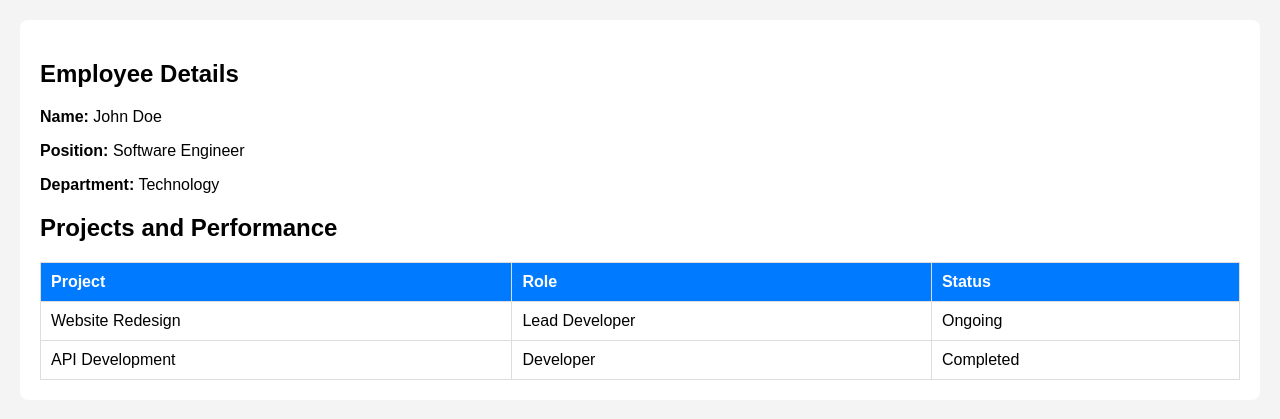
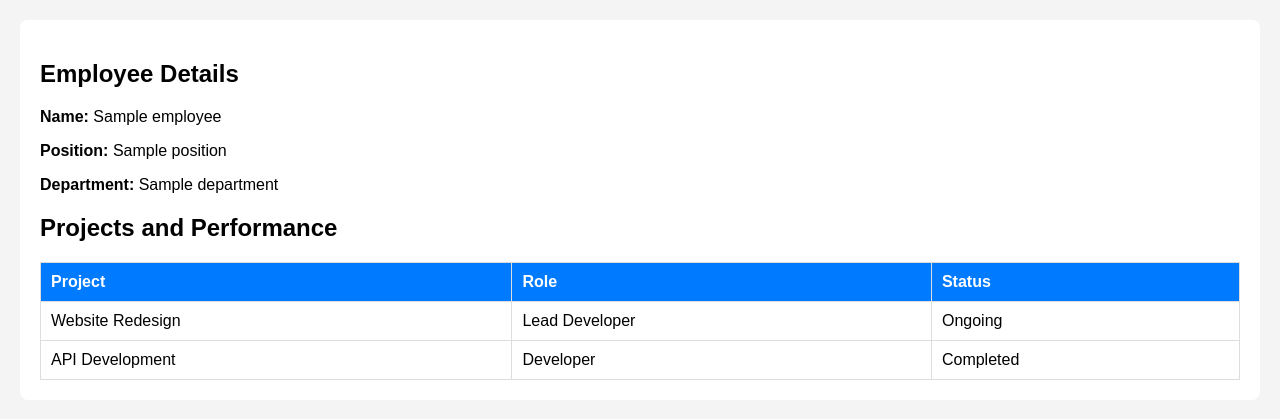
Before and after one commit to CLJRR/PathFinder, a Flask app: template api/templates/employeeDashboard.html in a window 1280 px wide. Shown: the part 100-519 px from the top of the page. Run offline with Flask 3, Linux system fonts and the light colour scheme; the template is opened without the code that fills it: most values are stand-ins (such as "Sample title", 1, 10 or a date in 2020).

Commit message:
jia rong says commit

```diff
--- a/api/employeeAPI.py
+++ b/api/employeeAPI.py
@@ -14,7 +14,8 @@ def get_employee(name):
     try:
         employee_document = dbCollection.document(name).get()
         if name.exists:
-            return jsonify(employee_document.todict()),200
+            employee_data = employee_document.to_dict()
+            return render_template('employeeDashboard.html',employee = employee_data)
         else:
             return jsonify({"error":"Employee not found"}), 404
     except Exception as e:
--- a/api/templates/employeeDashboard.html
+++ b/api/templates/employeeDashboard.html
@@ -44,9 +44,9 @@
     </div>
     <div class="content">
         <h2>Employee Details</h2>
-        <p><strong>Name:</strong> John Doe</p>
-        <p><strong>Position:</strong> Software Engineer</p>
-        <p><strong>Department:</strong> Technology</p>
+        <p><strong>Name:</strong> {{employee['name']}}</p>
+        <p><strong>Position:</strong> {{employee['position']}}</p>
+        <p><strong>Department:</strong> {{employee['department']}}</p>
 
         <h2>Projects and Performance</h2>
         <table>
```
